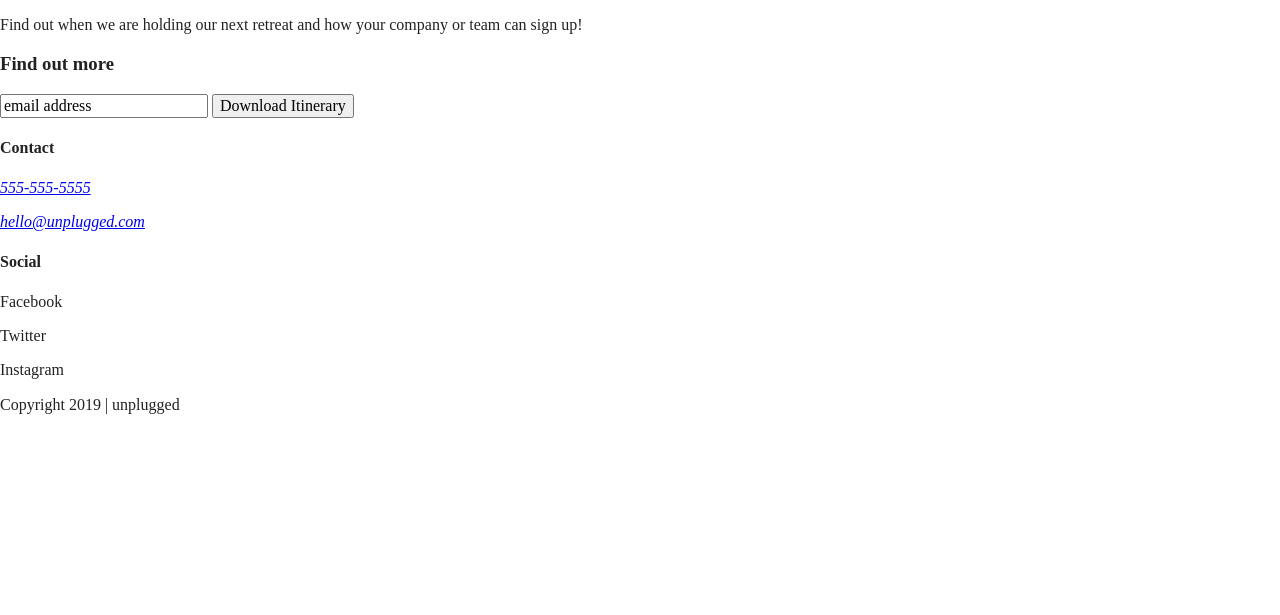
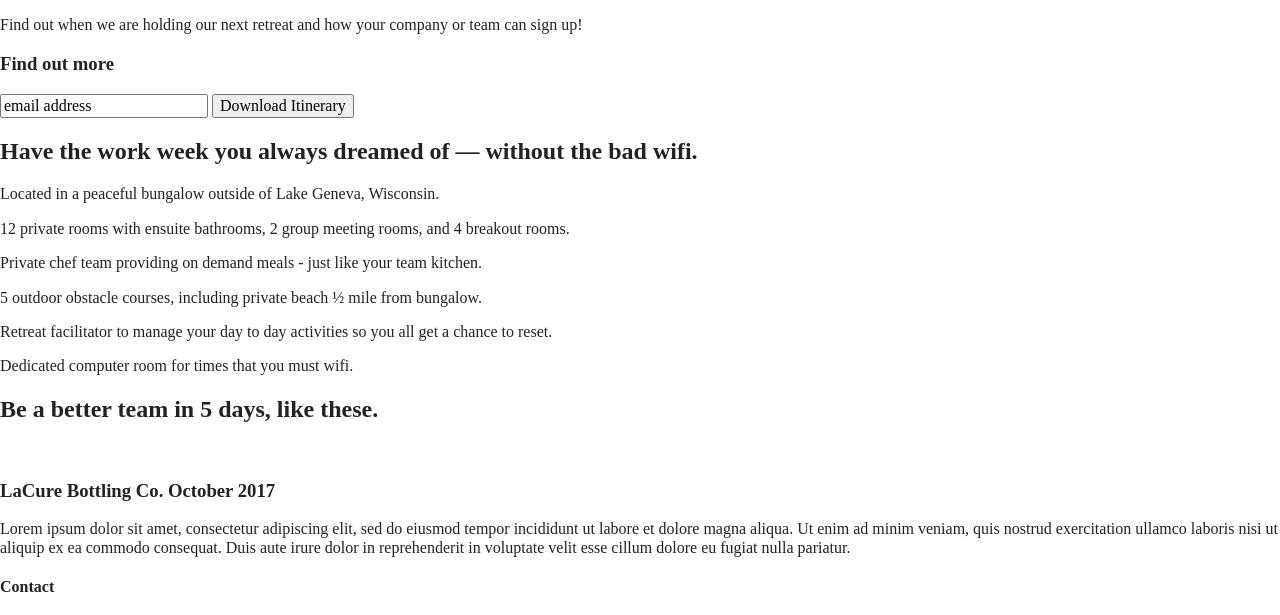
Before and after one commit to K-Zimny/Unplugged-Retreat, a website built with Parcel: page index.html in a window 1280 px wide. Shown: the part 176-791 px from the top of the page. Built offline with nearby package versions, Linux system fonts and the light colour scheme.

Commit message:
Updated html content

```diff
--- a/index.html
+++ b/index.html
@@ -47,24 +47,89 @@
 
     <aside>
       <div class="content-wrapper">
+
         <div class="form-description">
           <h3>Want to join the next retreat?</h4>
           <p>
             Find out when we are holding our next retreat and how your company or team can sign up!
           </p>
         </div>
+
         <div class="form">
           <h3>Find out more</h4>
           <input type="text" name="name" value="email address">
           <input type="button" value="Download Itinerary">
         </div>
+
       </div> <!-- aside content wrapper ends -->
     </aside>
+
+    <section class="features">
+      <div class="content-wrapper">
+
+        <h2>Have the work week you always dreamed of — without the bad wifi.</h2>
+
+        <div class="features-items">
+          <article>
+            <p class="fontawesome-icon"></p>
+            <p class="features-item-description">Located in a peaceful bungalow outside of Lake Geneva, Wisconsin.</p>
+          </article>
+
+          <article>
+            <p class="fontawesome-icon"></p>
+            <p class="features-item-description">12 private rooms with ensuite bathrooms, 2 group meeting rooms, and 4 breakout rooms.</p>
+          </article>
+
+          <article>
+            <p class="fontawesome-icon"></p>
+            <p class="features-item-description">Private chef team providing on demand meals - just like your team kitchen.</p>
+          </article>
+
+          <article>
+            <p class="fontawesome-icon"></p>
+            <p class="features-item-description">5 outdoor obstacle courses, including private beach ½ mile from bungalow.</p>
+          </article>
+
+          <article>
+            <p class="fontawesome-icon"></p>
+            <p class="features-item-description">Retreat facilitator to manage your day to day activities so you all get a chance to reset.</p>
+          </article>
+
+          <article>
+            <p class="fontawesome-icon"></p>
+            <p class="features-item-description">Dedicated computer room for times that you must wifi.</p>
+          </article>
+        </div>
+
+      </div> <!--end content-wrapper-->
+    </section> <!--end features-->
+
+    <section class="reviews">
+      <div class="content-wrapper">
+        <h2>Be a better team in 5 days, like these.</h1>
+
+        <article>
+          <img src="" alt=""/> <!--Image placeholder-->
+          <div>
+            <h3>
+              LaCure Bottling Co. October 2017
+            </h5>
+          </div>
+          <div>
+            <p>
+                Lorem ipsum dolor sit amet, consectetur adipiscing elit, sed do eiusmod tempor incididunt ut labore et dolore magna aliqua. Ut enim ad minim veniam, quis nostrud exercitation ullamco laboris nisi ut aliquip ex ea commodo consequat. Duis aute irure dolor in reprehenderit in voluptate velit esse cillum dolore eu fugiat nulla pariatur.
+            </p>
+          </div>
+        </article>
+
+      </div> <!--end content-wrapper-->
+    </section>
 
   </main>
 
   <footer>
     <div class="content-wrapper">
+
       <div class="footer-content">
         <div class="contact">
           <h4>Contact</h4>
@@ -74,6 +139,7 @@
           </address>
         </div>
       </div>
+
       <div class="footer-content">
         <div class="social">
           <h4>Social</h4>
@@ -84,10 +150,13 @@
           </div> <!--End social-icons-->
         </div> <!--End social-->
       </div> <!--End footer content-->
+
     </div> <!--End content-wrapper-->
+
     <div class="copyright">
       <p>Copyright 2019 | unplugged</p>
     </div>
+
   </footer>
 
 
```
